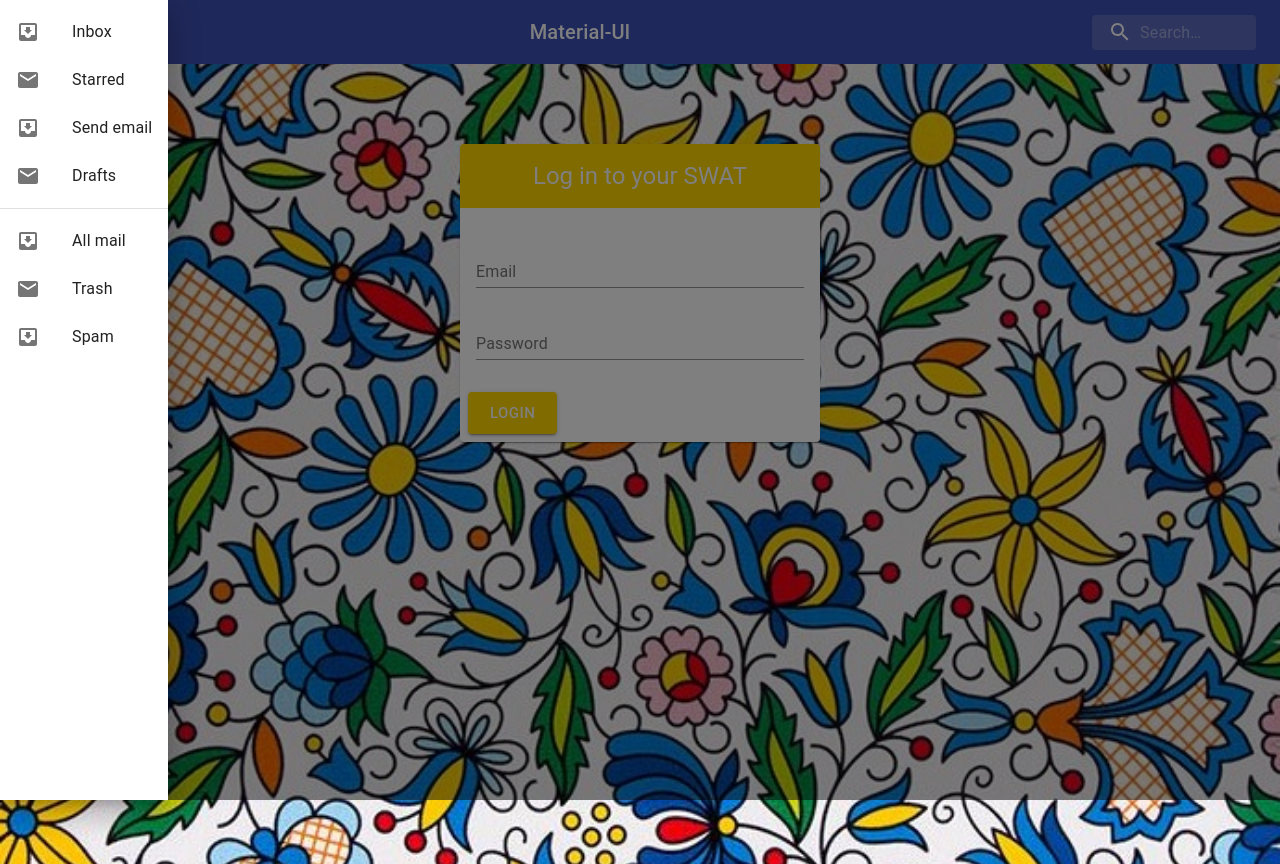
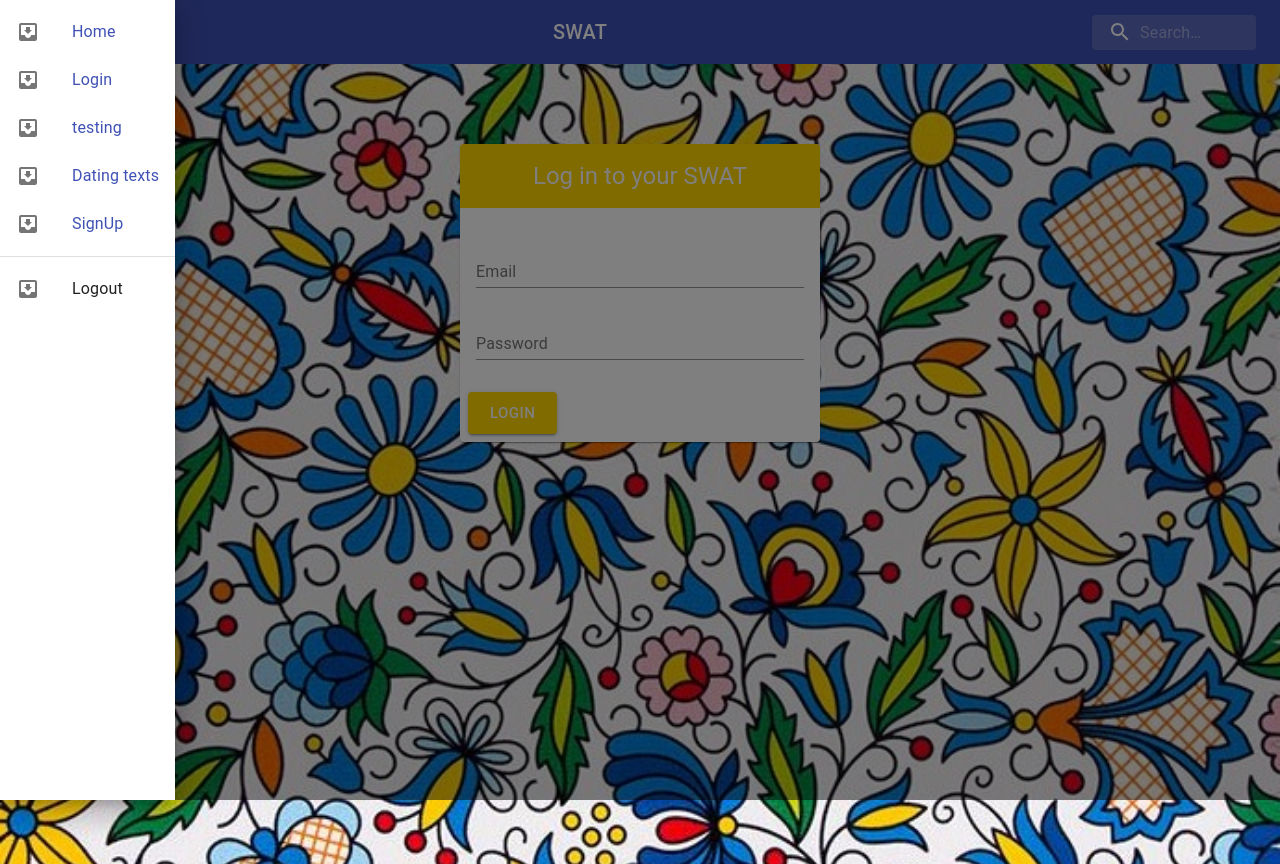
Before and after one commit to OBenshi/jobFit, a React (Create React App) app in the folder client/: page /login in a window 1280 px wide. Both pictures are taken after a click on the button "open drawer". Built offline with nearby package versions, Linux system fonts and the light colour scheme.

Commit message:
appbar has working links now

```diff
--- a/client/src/App.tsx
+++ b/client/src/App.tsx
@@ -8,8 +8,8 @@ import SignUp from "./Views/SignUp";
 import DisplayText from "./Views/DisplayText";
 import AddDatingText from "./Views/AddDatingText";
 import AAbla from "./AAbla";
-import { MuiPickersUtilsProvider } from '@material-ui/pickers';
-import DateFnsUtils from '@date-io/date-fns';
+import { MuiPickersUtilsProvider } from "@material-ui/pickers";
+import DateFnsUtils from "@date-io/date-fns";
 function App() {
   return (
     <div className="App">
--- a/client/src/GraphQL/Mutations.tsx
+++ b/client/src/GraphQL/Mutations.tsx
@@ -28,15 +28,19 @@ mutation Mutation($addDatingTextInput: newDTI) {
     }
   }
 `;
+export const LOGOUT_USER = gql`
+  mutation Mutation($logOutId: ObjectID) {
+    logOut(_id: $logOutId)
+  }
+`;
 
-export const SIGN_UP_USER =  gql`
+export const SIGN_UP_USER = gql`
   mutation Mutation($addUserUser: newUserInput!) {
     addUser(user: $addUserUser) {
       username
     }
   }
 `;
-
 
 export const ADD_DATING = gql`
   mutation Mutation($addDatingTextText: newDTI) {
@@ -53,19 +57,3 @@ mutation AddCommentMutation($addCommentComment: newComment) {
     }
   }
 `;
-
-//*Good morning dearest Nathalia,
-// if you are writing comments meant for me to read it would be better if you
-// would use anchor comments with any workspace scope
-// tag(TODO,REVIEW,FIXME,LINK,SECTION/!SECTION).
-// Like this:
-
-// REVIEW: mutation for login, 1. wrote for now "user" but it should be name of the
-// route from the back end. at the end I am returning only email//
-
-// if we combine it with the better comments extension behavior we could even
-// make it colorful(and more A.D.D friendly...) by adding */!/? like this:
-
-//* Nathalia is awesome
-//! WARNING Nathalia is too awesome
-//? can anyone be as awesome as Nathalia?
--- a/client/src/components/Appbar.tsx
+++ b/client/src/components/Appbar.tsx
@@ -1,4 +1,13 @@
 import React, { useState } from "react";
+import { useMutation } from "@apollo/client";
+import { LOGOUT_USER as logoutUser } from "../GraphQL/Mutations";
+
+import {
+  Link as RouterLink,
+  NavLink,
+  useHistory,
+  useRouteMatch,
+} from "react-router-dom";
 import {
   AppBar,
   Toolbar,
@@ -12,6 +21,7 @@ import {
   ListItemText,
   Divider,
   ListItemIcon,
+  Link,
 } from "@material-ui/core";
 
 import {
@@ -91,6 +101,17 @@ const useStyles = makeStyles((theme: Theme) =>
 export default function SearchAppBar() {
   const classes = useStyles();
   const [drawerState, setDrawerState] = useState<boolean>(false);
+  const [logOutMutation, { error }] = useMutation(logoutUser);
+  const handleLogout = async (
+    event: React.KeyboardEvent | React.MouseEvent
+  ) => {
+    event.preventDefault();
+    try {
+      await logOutMutation({ variables: { _id: 1 } });
+    } catch (err) {
+      console.log(`err`, err);
+    }
+  };
   const toggleDrawer =
     (open: boolean) => (event: React.KeyboardEvent | React.MouseEvent) => {
       if (
@@ -110,25 +131,56 @@ export default function SearchAppBar() {
       onKeyDown={toggleDrawer(false)}
     >
       <List>
-        {["Inbox", "Starred", "Send email", "Drafts"].map((text, index) => (
-          <ListItem button key={text}>
+        {" "}
+        <Link component={RouterLink} to="/">
+          <ListItem button key={"home"}>
             <ListItemIcon>
-              {index % 2 === 0 ? <InboxIcon /> : <MailIcon />}
+              <InboxIcon />
             </ListItemIcon>
-            <ListItemText primary={text} />
-          </ListItem>
-        ))}
+            <ListItemText primary={"Home"} />
+          </ListItem>{" "}
+        </Link>{" "}
+        <Link component={RouterLink} to="/login">
+          <ListItem button key={"login"}>
+            <ListItemIcon>
+              <InboxIcon />
+            </ListItemIcon>
+            <ListItemText primary={"Login"} />
+          </ListItem>{" "}
+        </Link>{" "}
+        <Link component={RouterLink} to="/testing">
+          <ListItem button key={"testing"}>
+            <ListItemIcon>
+              <InboxIcon />
+            </ListItemIcon>
+            <ListItemText primary={"testing"} />
+          </ListItem>{" "}
+        </Link>{" "}
+        <Link component={RouterLink} to="/displaytext">
+          <ListItem button key={"dating texts"}>
+            <ListItemIcon>
+              <InboxIcon />
+            </ListItemIcon>
+            <ListItemText primary={"Dating texts"} />
+          </ListItem>{" "}
+        </Link>{" "}
+        <Link component={RouterLink} to="/signup">
+          <ListItem button key={"signup"}>
+            <ListItemIcon>
+              <InboxIcon />
+            </ListItemIcon>
+            <ListItemText primary={"SignUp"} />
+          </ListItem>{" "}
+        </Link>
       </List>
       <Divider />
       <List>
-        {["All mail", "Trash", "Spam"].map((text, index) => (
-          <ListItem button key={text}>
-            <ListItemIcon>
-              {index % 2 === 0 ? <InboxIcon /> : <MailIcon />}
-            </ListItemIcon>
-            <ListItemText primary={text} />
-          </ListItem>
-        ))}
+        <ListItem button key={"logout"} onClick={handleLogout}>
+          <ListItemIcon>
+            <InboxIcon />
+          </ListItemIcon>
+          <ListItemText primary={"Logout"} />
+        </ListItem>
       </List>
     </div>
   );
@@ -154,7 +206,7 @@ export default function SearchAppBar() {
             {list()}
           </Drawer>
           <Typography className={classes.title} variant="h6" noWrap>
-            Material-UI
+            SWAT
           </Typography>
           <div className={classes.search}>
             <div className={classes.searchIcon}>
```
Lines whose indentation alone changed are shown as unchanged.
